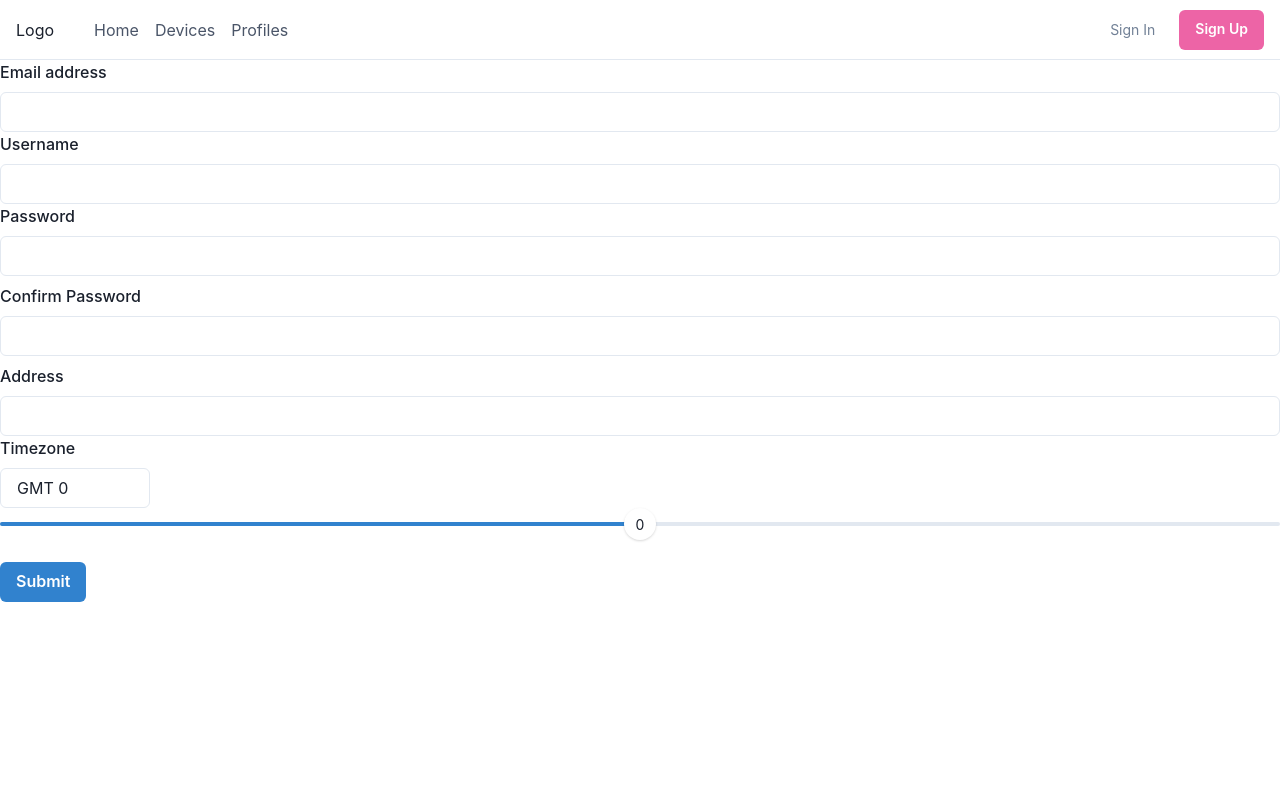
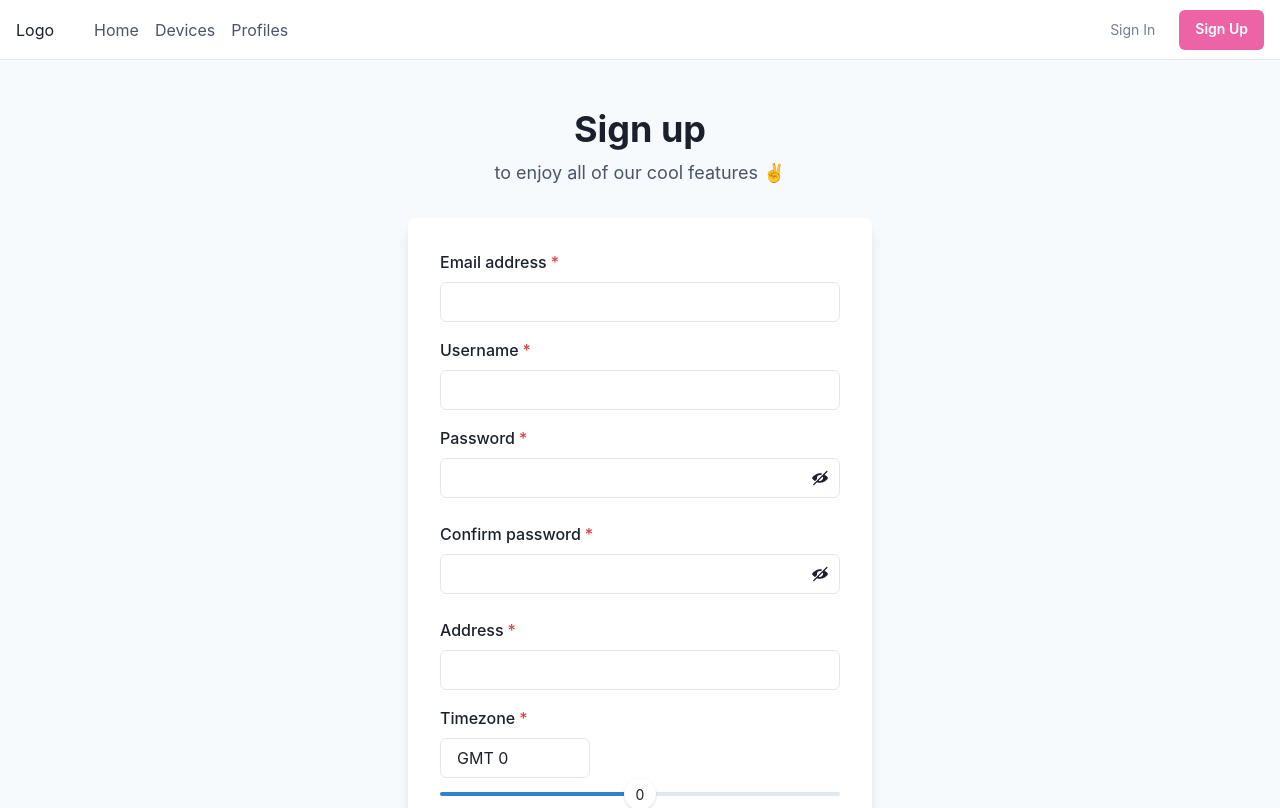
Before and after one commit to tryhardlaijun/ICT2106_P2_Project, a React (Create React App) app in the folder SmartHomeManager/SmartHomeManager.View/: page /register in a window 1280 px wide. Shown: the top 808 px of the page. Built offline with nearby package versions, Linux system fonts and the light colour scheme.

Commit message:
Add/Update pages, API WIP
Update register page, add new login and forget password page, connection to API WIP

```diff
--- a/SmartHomeManager/SmartHomeManager.View/package.json
+++ b/SmartHomeManager/SmartHomeManager.View/package.json
@@ -41,6 +41,7 @@
   },
   "devDependencies": {
     "@chakra-ui/icons": "^2.0.17",
+    "bcryptjs": "^2.4.3",
     "eslint": "^8.33.0",
     "eslint-config-airbnb": "^19.0.4",
     "eslint-config-react-app": "^7.0.1",
--- a/SmartHomeManager/SmartHomeManager.View/src/App.js
+++ b/SmartHomeManager/SmartHomeManager.View/src/App.js
@@ -6,6 +6,8 @@ import Home from "./pages/Home";
 import Devices from "./pages/Devices";
 import Profiles from "./pages/Profiles";
 import Register from "./pages/account/Register";
+import ForgetPassword from "./pages/account/ForgetPassword";
+import Login from "./pages/account/Login";
 
 export function App() {
   return (
@@ -17,6 +19,8 @@ export function App() {
                   <Route path="/devices" element={<Devices />} />
                   <Route path="/profiles" element={<Profiles />} />
                   <Route path="/register" element={<Register />} />
+                  <Route path="/forgetpw" element={<ForgetPassword />} />
+                  <Route path="/login" element={<Login />} />
         </Routes>
       </Router>
     </>
--- /dev/null
+++ b/SmartHomeManager/SmartHomeManager.View/src/pages/account/ForgetPassword.js
@@ -0,0 +1,61 @@
+import { React, useState } from 'react';
+import {
+    Button,
+    FormControl,
+    Flex,
+    Heading,
+    Input,
+    Stack,
+    Text,
+    useColorModeValue,
+  } from '@chakra-ui/react';
+
+  type ForgotPasswordFormInputs = {
+    email: string;
+  };
+
+  export default function ForgotPasswordForm(): JSX.Element {
+    return (
+      <Flex
+        minH={'100vh'}
+        align={'center'}
+        justify={'center'}
+        bg={useColorModeValue('gray.50', 'gray.800')}>
+        <Stack
+          spacing={4}
+          w={'full'}
+          maxW={'md'}
+          bg={useColorModeValue('white', 'gray.700')}
+          rounded={'xl'}
+          boxShadow={'lg'}
+          p={6}
+          my={12}>
+          <Heading lineHeight={1.1} fontSize={{ base: '2xl', md: '3xl' }}>
+            Forgot your password?
+          </Heading>
+          <Text
+            fontSize={{ base: 'sm', sm: 'md' }}
+            color={useColorModeValue('gray.800', 'gray.400')}>
+            You&apos;ll get an email with a reset link
+          </Text>
+          <FormControl id="email">
+            <Input
+              placeholder="your-email@example.com"
+              _placeholder={{ color: 'gray.500' }}
+              type="email"
+            />
+          </FormControl>
+          <Stack spacing={6}>
+            <Button
+              bg={'blue.400'}
+              color={'white'}
+              _hover={{
+                bg: 'blue.500',
+              }}>
+              Request Reset
+            </Button>
+          </Stack>
+        </Stack>
+      </Flex>
+    );
+  }
--- /dev/null
+++ b/SmartHomeManager/SmartHomeManager.View/src/pages/account/Login.js
@@ -0,0 +1,69 @@
+import { React } from 'react';
+import {
+    Flex,
+    Box,
+    FormControl,
+    FormLabel,
+    Input,
+    Checkbox,
+    Stack,
+    Link,
+    Button,
+    Heading,
+    Text,
+    useColorModeValue,
+} from '@chakra-ui/react';
+
+export default function SimpleCard() {
+    return (
+        <Flex
+            minH={'100vh'}
+            align={'center'}
+            justify={'center'}
+            bg={useColorModeValue('gray.50', 'gray.800')}>
+            <Stack spacing={8} mx={'auto'} maxW={'lg'} py={12} px={6}>
+                <Stack align={'center'}>
+                    <Heading fontSize={'4xl'}>Sign in to your account</Heading>
+                </Stack>
+                <Box
+                    rounded={'lg'}
+                    bg={useColorModeValue('white', 'gray.700')}
+                    boxShadow={'lg'}
+                    p={8}>
+                    <Stack spacing={4}>
+                        <FormControl id="email">
+                            <FormLabel>Email address</FormLabel>
+                            <Input type="email" />
+                        </FormControl>
+                        <FormControl id="password">
+                            <FormLabel>Password</FormLabel>
+                            <Input type="password" />
+                        </FormControl>
+                        <Stack spacing={10}>
+                            <Stack
+                                direction={{ base: 'column', sm: 'row' }}
+                                align={'start'}
+                                justify={'space-between'}>
+                                <Checkbox>Remember me</Checkbox>
+                                <Link color={'blue.400'}><a href="./forgetpw">Forgot password?</a></Link>
+                            </Stack>
+                            <Button
+                                bg={'blue.400'}
+                                color={'white'}
+                                _hover={{
+                                    bg: 'blue.500',
+                                }}>
+                                Sign in
+                            </Button>
+                        </Stack>
+                        <Stack pt={6}>
+                            <Text align={'center'}>
+                                Don&#39;t have an account? <Link color={'blue.400'}><a href="./register">Sign up</a></Link>
+                            </Text>
+                        </Stack>
+                    </Stack>
+                </Box>
+            </Stack>
+        </Flex>
+    );
+}
--- a/SmartHomeManager/SmartHomeManager.View/src/pages/account/Register.js
+++ b/SmartHomeManager/SmartHomeManager.View/src/pages/account/Register.js
@@ -1,43 +1,32 @@
-import React, { useState } from "react";
-import { sha256 } from 'react-native-sha256';
-
+import { React, useState } from 'react';
 import {
-    Button, FormControl,
+    Flex,
+    Box,
+    FormControl,
     FormLabel,
+    Input,
+    InputGroup,
+    InputRightElement,
+    Stack,
+    Button,
+    Heading,
+    Text,
+    useColorModeValue,
+    Link,
     FormErrorMessage,
     FormHelperText,
-    Input, NumberInput,
+    NumberInput,
     NumberInputField,
     NumberInputStepper,
     Slider,
     SliderTrack,
     SliderFilledTrack,
-    SliderThumb,
-} from "@chakra-ui/react";
+    SliderThumb
+} from '@chakra-ui/react';
+import { ViewIcon, ViewOffIcon } from '@chakra-ui/icons';
+import bcrypt from 'bcryptjs'
+
 export default function Register() {
-    /*const [newState, updateNewState] = useState(0)
-    const [newState2, updateNewState2] = useState("")
-    useEffect(() => {
-        console.log("Hello")
-    });
-
-    useEffect(() => {
-        console.log("asd")
-    }), [newState2];
-
-
-            <h1>{newState}</h1>
-            {
-                newState >= 5 ? <h1>More than 5</h1> : <h1>Less than 5</h1>
-            }
-            {
-                newState2 == "ASD" ? <h1>{newState2}</h1> : <h1>nothing</h1>
-            }
-            <Button colorScheme='blue' onClick={() => updateNewState(newState + 1)}>Button</Button>
-            <Button colorScheme='blue' onClick={() => updateNewState2("ASD")}>Button</Button>
-
-    */
-
     //Input declaration
     const [emailInput, updateEmailInput] = useState("")
     const [usernameInput, updateUsernameInput] = useState("")
@@ -45,7 +34,6 @@ export default function Register() {
     const [confirmPasswordInput, updateConfirmPasswordInput] = useState("")
     const [timezoneInput, updateTimezoneInput] = useState('0')
     const [addressInput, updateAddressInput] = useState("")
-    const [hashPassword, setHashPassword] = useState("");
 
     //Boolean declaration for validation
     const [emailValid, updateEmailValid] = useState(true)
@@ -54,22 +42,29 @@ export default function Register() {
     const [confirmPasswordMessage, updateConfirmPasswordMessage] = useState("")
     const [confirmPasswordValid, updateConfirmPasswordValid] = useState(true)
 
-    //Use for number slider
+    //Show password
+    const [showPassword, setShowPassword] = useState(false);
+    const [showCfmPassword, setShowCfmPassword] = useState(false);
+
+    //Use for number slider timezone
     const handleChange = (timezoneInput) => updateTimezoneInput(timezoneInput)
     const format = (val) => "GMT " + val
     const parse = (val) => val.replace(/^\GMT /, "")
 
-    //Function to verify email & password
+    //Function to verify email
     const checkEmailInput = (emailInput) => {
         if (emailInput.length == 0) {
             updateEmailValid(true)
         } else {
             var mailFormat = /^\w+([\.-]?\w+)*@\w+([\.-]?\w+)*(\.\w{2,3})+$/;
             updateEmailValid(mailFormat.test(emailInput))
+            console.log(mailFormat.test(emailInput))
         }
     }
 
+    //Function to verify password
     const verifyPasswordInput = () => {
+
         if (passwordInput.length == 0) {
             updatePasswordValid(true)
         }
@@ -78,6 +73,7 @@ export default function Register() {
         }
         //Minimum eight characters, at least one uppercase letter, one lowercase letter, one number and one special character
         var passwordFormat = /^(?=.*[a-z])(?=.*[A-Z])(?=.*\d)(?=.*[@$!%*?&])[A-Za-z\d@$!%*?&]{8,}$/;
+        if (passwordInput.length!=0){
             if (passwordInput.length < 8) {
                 updatePasswordMessage("Password should have a minimum of 8 characters")
                 updatePasswordValid(false)
@@ -88,8 +84,10 @@ export default function Register() {
                 updatePasswordMessage("Password should have a minimum of 8 characters, at least 1 uppercase letter, 1 lowercase letter, 1 number and 1 special character")
                 updatePasswordValid(false)
             }
+        }
 
         //Check if password match
+        if (confirmPasswordInput.length!=0){
             if (confirmPasswordInput.length < 8) {
                 updateConfirmPasswordMessage("Password should have a minimum of 8 characters")
                 updateConfirmPasswordValid(false)
@@ -101,8 +99,7 @@ export default function Register() {
                 updateConfirmPasswordValid(false)
             }
         }
-
-
+    }
 
     //Submit form
     const submitRegisterForm = () => {
@@ -110,19 +107,27 @@ export default function Register() {
 
             console.log("not match password");
         }
-        convertSHA()
+        const salt = bcrypt.genSaltSync(10)
+        const hashPassword = bcrypt.hash(passwordInput, salt)
+        console.log({ salt })
+        console.log({ hashPassword })
+        const hashKey = "$2a$10$pCZv.vtcTbnRhG0zPLq95uhu8mP6vKrcprYYrWK6nkeS0fcaT/I5y"
+
+        bcrypt.compare(passwordInput, hashKey, function (err, result) {
+            console.log({ passwordInput }, result)
+        });
+
         console.log({ emailInput })
         console.log({ usernameInput })
         console.log({ timezoneInput })
         console.log({ passwordInput })
         console.log({ confirmPasswordInput })
-        console.log({ hashPassword })
         console.log({ addressInput })
         /*
         fetch('/localhost:7140/api/accounts/', {
             method: 'POST',
             body: JSON.stringify({
-                emailInput, usernameInput, addressInput, timezoneInput, passwordInput
+                emailInput, usernameInput, addressInput, timezoneInput, passwordInput, hashKey
             }),
         headers: {
                 'Content-type': 'application/json; charset=UTF-8',
@@ -139,52 +144,87 @@ export default function Register() {
     }
 
 
-
     return (
-        <>
-            <FormControl isInvalid={!emailValid}>
+        <Flex
+            minH={'100vh'}
+            align={'center'}
+            justify={'center'}
+            bg={useColorModeValue('gray.50', 'gray.800')}>
+            <Stack spacing={8} mx={'auto'} maxW={'lg'} py={12} px={6} minW={'lg'}>
+                <Stack align={'center'}>
+                    <Heading fontSize={'4xl'} textAlign={'center'}>
+                        Sign up
+                    </Heading>
+                    <Text fontSize={'lg'} color={'gray.600'}>
+                        to enjoy all of our cool features ✌️
+                    </Text>
+                </Stack>
+                <Box
+                    rounded={'lg'}
+                    bg={useColorModeValue('white', 'gray.700')}
+                    boxShadow={'lg'}
+                    p={8}>
+                    <Stack spacing={4}>
+                        <FormControl id="email" isInvalid={!emailValid} isRequired>
                             <FormLabel>Email address</FormLabel>
                             <Input type="email" onChange={(e) => { updateEmailInput(e.target.value); checkEmailInput(e.target.value) }} />
                             {
-                    emailValid && emailInput>0 ? <FormHelperText>Email is valid!</FormHelperText> : <FormErrorMessage>Email is invalid!</FormErrorMessage>
+                                (emailValid && emailInput.length > 0) ? (<FormHelperText>Email is valid!</FormHelperText>) : (<FormErrorMessage>Email is invalid!</FormErrorMessage>)
                             }
                         </FormControl>
+                        <FormControl id="username" isRequired>
+                            <FormLabel>Username</FormLabel>
+                            <Input type="text" onChange={(e) => updateUsernameInput(e.target.value)} />
+                        </FormControl>
+                        <FormControl id="password" isRequired isInvalid={!passwordValid}>
+                            <FormLabel>Password</FormLabel>
+                            <InputGroup>
+                                <Input type={showPassword ? 'text' : 'password'} minLength="8" value={passwordInput} onChange={(e) => updatePasswordInput(e.target.value)} onBlur={(e) => verifyPasswordInput()} />
+                                <InputRightElement h={'full'}>
+                                    <Button
+                                        variant={'ghost'}
+                                        onClick={() =>
+                                            setShowPassword((showPassword) => !showPassword)
+                                        }>
+                                        {showPassword ? <ViewIcon /> : <ViewOffIcon />}
+                                    </Button>
+                                </InputRightElement>
+                            </InputGroup>
+                            {
+                                    passwordValid ? (<FormHelperText>{passwordMessage}</FormHelperText>) : (<FormErrorMessage>{passwordMessage}</FormErrorMessage>)
+                                }
+                        </FormControl>
+                        <FormControl id="cfmpassword" isRequired isInvalid={!confirmPasswordValid}>
+                            <FormLabel>Confirm password</FormLabel>
+                            <InputGroup>
+                                <Input type={showCfmPassword ? 'text' : 'password'} minLength="8" value={confirmPasswordInput} onChange={(e) => updateConfirmPasswordInput(e.target.value)} onBlur={(e) => verifyPasswordInput()} />
 
-            <FormControl>
-                <FormLabel>Username</FormLabel>
-                <Input type="string" onChange={(e) => updateUsernameInput(e.target.value)} />
+                                <InputRightElement h={'full'}>
+                                    <Button
+                                        variant={'ghost'}
+                                        onClick={() =>
+                                            setShowCfmPassword((showCfmPassword) => !showCfmPassword)
+                                        }>
+                                        {showCfmPassword ? <ViewIcon /> : <ViewOffIcon />}
+                                    </Button>
+                                </InputRightElement>
+                            </InputGroup>
+                            {
+                                    confirmPasswordValid ? (<FormHelperText>{confirmPasswordMessage}</FormHelperText>) : (<FormErrorMessage>{confirmPasswordMessage}</FormErrorMessage>)
+                                }
+                        </FormControl>
+                        <FormControl id="address" isRequired>
+                            <FormLabel>Address</FormLabel>
+                            <Input type="text" onChange={(e) => updateAddressInput(e.target.value)} />
                         </FormControl>
 
-            <FormControl isInvalid={!passwordValid}>
-                <FormLabel>Password</FormLabel>
-                <Input type="password" minlength="8" value={passwordInput} onChange={(e) => updatePasswordInput(e.target.value)} onBlur={(e) => verifyPasswordInput()} />
-                {
-                    passwordValid ? <FormHelperText>{passwordMessage}</FormHelperText> : <FormErrorMessage>{passwordMessage}</FormErrorMessage>
-                }
-            </FormControl>
-
-            <FormControl isInvalid={!confirmPasswordValid}>
-                <FormLabel>Confirm Password</FormLabel>
-                <Input type="password" minlength="8" value={confirmPasswordInput} onChange={(e) => updateConfirmPasswordInput(e.target.value)} onBlur={(e) => verifyPasswordInput()} />
-                {
-                    confirmPasswordValid ? <FormHelperText>{confirmPasswordMessage}</FormHelperText> : <FormErrorMessage>{confirmPasswordMessage}</FormErrorMessage>
-                }
-            </FormControl>
-
-            <FormControl>
-                <FormLabel>Address</FormLabel>
-                <Input type="string" onChange={(e) => updateAddressInput(e.target.value)} />
-            </FormControl>
-
-            <FormControl>
+                        <FormControl id="timezone" isRequired>
                             <FormLabel>Timezone</FormLabel>
                             <NumberInput maxW='150px' mr='2rem' isReadOnly
                                 min={-12} max={12}
                                 onChange={(valueString) => updateTimezoneInput(parse(valueString))}
                                 value={format(timezoneInput)}>
                                 <NumberInputField />
-                    <NumberInputStepper>
-                    </NumberInputStepper>
                             </NumberInput>
                             <Slider
                                 flex='1'
@@ -201,15 +241,28 @@ export default function Register() {
                             </Slider>
                         </FormControl>
 
+                        <Stack spacing={10} pt={2}>
                             <Button
                                 onClick={() => submitRegisterForm()}
-                    mt={4}
-                    colorScheme='blue'
                                 type='submit'
-                >
-                    Submit
+                                loadingText="Submitting"
+                                size="lg"
+                                bg={'blue.400'}
+                                color={'white'}
+                                _hover={{
+                                    bg: 'blue.500',
+                                }}>
+                                Sign up
                             </Button>
-
-        </>
-    )
+                        </Stack>
+                        <Stack pt={6}>
+                            <Text align={'center'}>
+                                Already a user? <Link color={'blue.400'}><a href="./login">Login</a></Link>
+                            </Text>
+                        </Stack>
+                    </Stack>
+                </Box>
+            </Stack>
+        </Flex>
+    );
 }
```
Also changed, not shown: 1 other file (tests, documents, lock files or other folders). Lines whose indentation alone changed are shown as unchanged.
